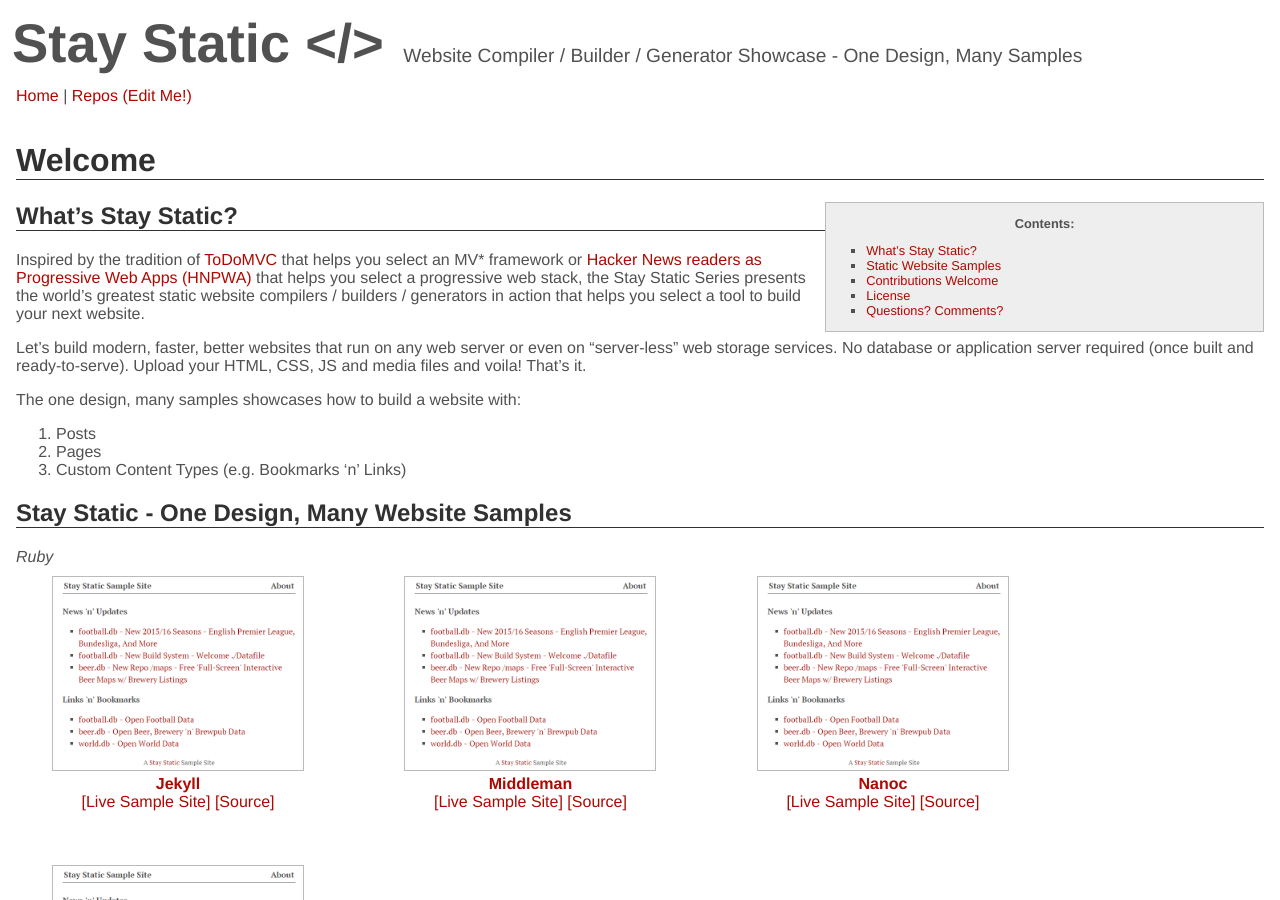
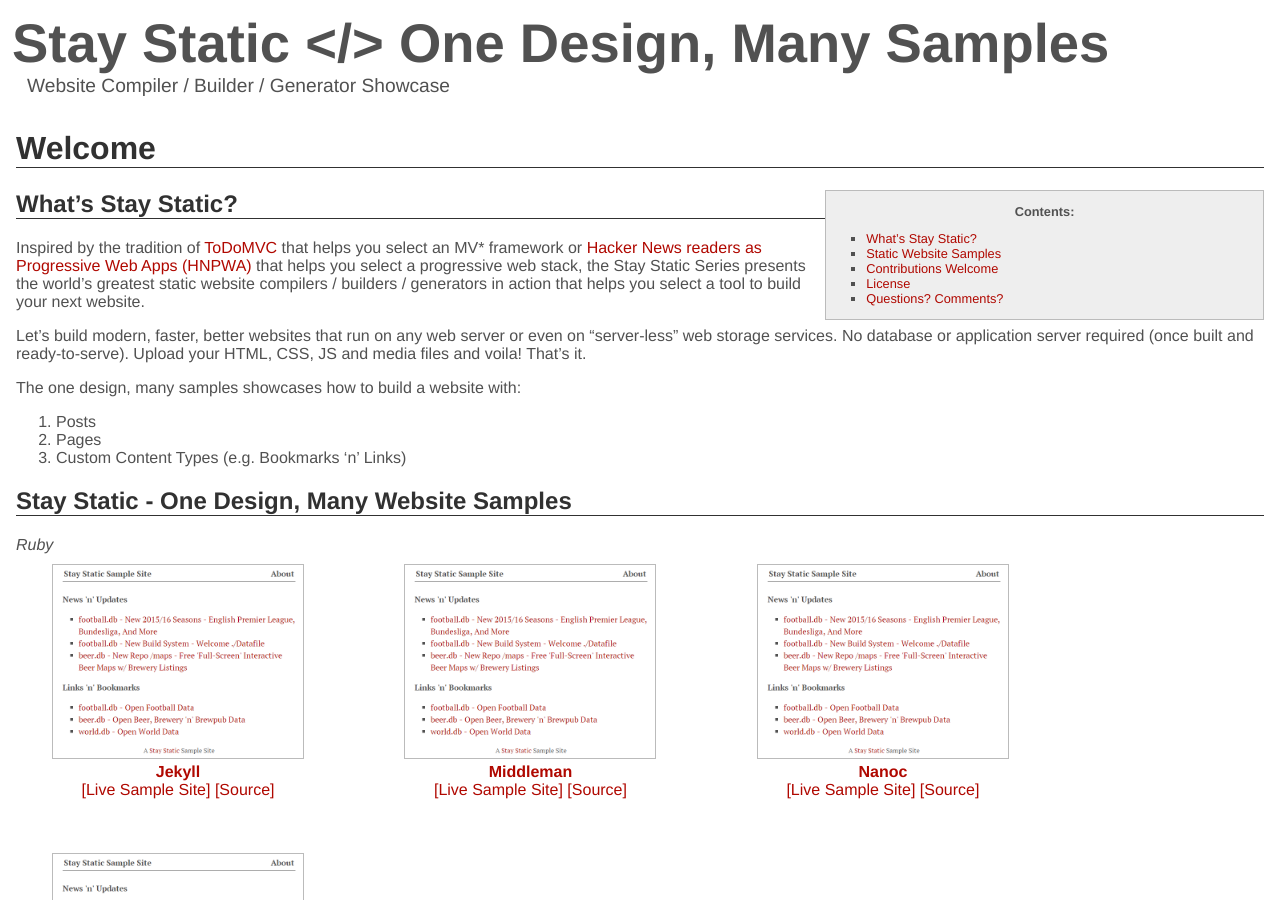
Before and after one commit to staystatic/staystatic.github.io, a Jekyll site: the page built from index.md, in a window 1280 px wide and 900 px high. Built offline with Jekyll 4.4.1, drawn with Linux system fonts in a browser that asks for light colours.

Commit message:
Update default.html

```diff
--- a/_layouts/default.html
+++ b/_layouts/default.html
@@ -8,17 +8,19 @@
 <body>
 
   <div id="header">
-    <span class='big'>Stay Static &lt;/&gt;</span>
-    <span class='small'>Website Compiler / Builder / Generator Showcase - One Design, Many Samples</span>
+    <span class='big'>Stay Static &lt;/&gt; One Design, Many Samples</span><br>
+    <span class='small'>Website Compiler / Builder / Generator Showcase</span>
   </div>
 
 
+<!--
   <div id="nav">
 
     <a href="{{ site.path }}/index.html">Home</a> |
 
     <a href="https://github.com/staystatic">Repos (Edit Me!)</a>
   </div>
+-->
 
 
     <div id="content">
```
